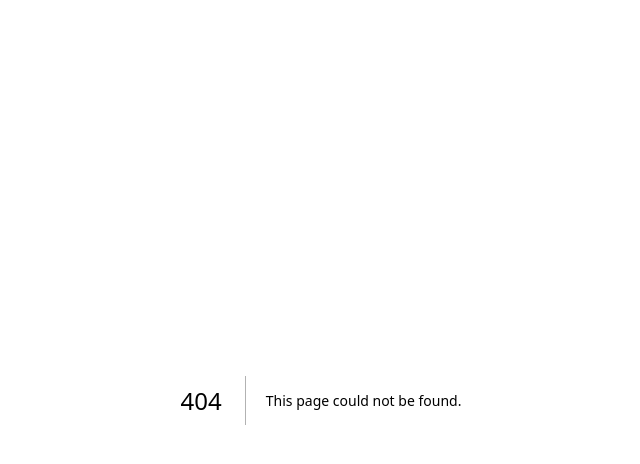
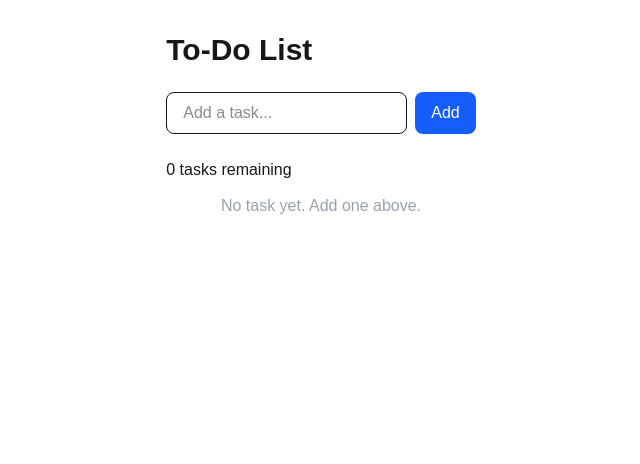
Before and after one commit to ordinarybohdan/my-saas, a Next.js app: page /todos in a window 1280 px wide. Before the commit this address had no page. Shown: the top 464 px of the page, without its empty margins (319-959 px from the left). Built offline with nearby package versions, Linux system fonts and the light colour scheme.

Commit message:
day 13 - to do list

```diff
--- a/app/page.js
+++ b/app/page.js
@@ -36,6 +36,11 @@ export default function Home() {
                   <Link href="products">
                     <Button label="Products"/>
                   </Link>
+
+                  {/* This is Button To-Do List */}
+                  <Link href="todos">
+                    <Button label="To Do List"/>
+                  </Link>
               </div>
               <div>
                 {product.map((product) => (
--- a/app/products/page.js
+++ b/app/products/page.js
@@ -14,7 +14,7 @@ export default function Products(){
                 <div className="flex items-start ">
                     <h1 className="text-5xl font-bold uppercase text-green-900 mb-15">Plans</h1>
                 </div>
-                <div className="flex flex-col-2 gap-3 mt-auto justify-center items-center">
+                <div className="flex flex-col-2 gap-3 mt-auto justify-center items-stretch">
                     {products.map((product) => (
                     <ProductCard key={product.id} product={product}/>
                     ))}
--- /dev/null
+++ b/app/todos/page.js
@@ -0,0 +1,80 @@
+"use client";
+import { useState } from "react";
+
+export default function Todos(){
+    const [todos, setTodos] = useState([]);
+    const [input, setInput] = useState("");
+
+
+    function addTodo(){
+        if(input.trim() === "") return;
+        setTodos([...todos, { id: Date.now(), text:input, done:false}]);
+        setInput("");
+    }
+
+    function toggleTodo(id){
+        setTodos(todos.map((todo) =>
+            todo.id === id ? { ...todo, done: !todo.done } : todo
+        ));
+    }
+
+    function deleteTodo(id){
+        setTodos(todos.filter((todo) => todo.id !== id));
+    }
+
+    const remaining = todos.filter((todo) => !todo.done).length;
+
+    return(
+        <main className="p-8 max-w-lg mx-auto">
+            <h1 className="text-3xl font-bold mb-6">To-Do List</h1>
+
+            <div className="flex gap-2 mb-6">
+                <input
+                    type="text"
+                    value={input}
+                    onChange={(e) => setInput(e.target.value)}
+                    onKeyDown={(e) => e.key === "Enter" && addTodo()}
+                    placeholder="Add a task..."
+                    className="border rounded-lg px-4 py-2 flex-1"
+                />
+                <button
+                    onClick={addTodo}
+
+                    className="bg-blue-600 text-white px-4 py-2 rounded-lg hover:bg-blue-700"
+                >
+                    Add
+                </button>
+            </div>
+
+                <div className="flex flex-col gap-3">
+                    <p className="font-thin">{remaining} tasks remaining</p>
+                    {todos.map((todo) => (
+                        <div key={todo.id} className="flex items-center gap-3 border rounded-lg p-3">
+                            <input
+                                type="checkbox"
+                                checked={todo.done}
+                                onChange={() => toggleTodo(todo.id)}
+                                className="w-4 h-4 cursor-pointer"
+                            />
+                            <span className={`flex-1 ${todo.done ? "line-through text-gray-400" : ""}`}>
+                                {todo.text}
+                            </span>
+                            <button
+                                onClick={() => deleteTodo(todo.id)}
+                                className="text-red-400 hover:text-red-600 text-sm"
+                            >
+                                Delete
+                            </button>
+                        </div>
+                    ))}
+
+
+                    {todos.length === 0 && (
+                        <p className="text-gray-400 text-center">
+                            No task yet. Add one above.
+                        </p>
+                    )}
+                </div>
+        </main>
+    );
+}
```
